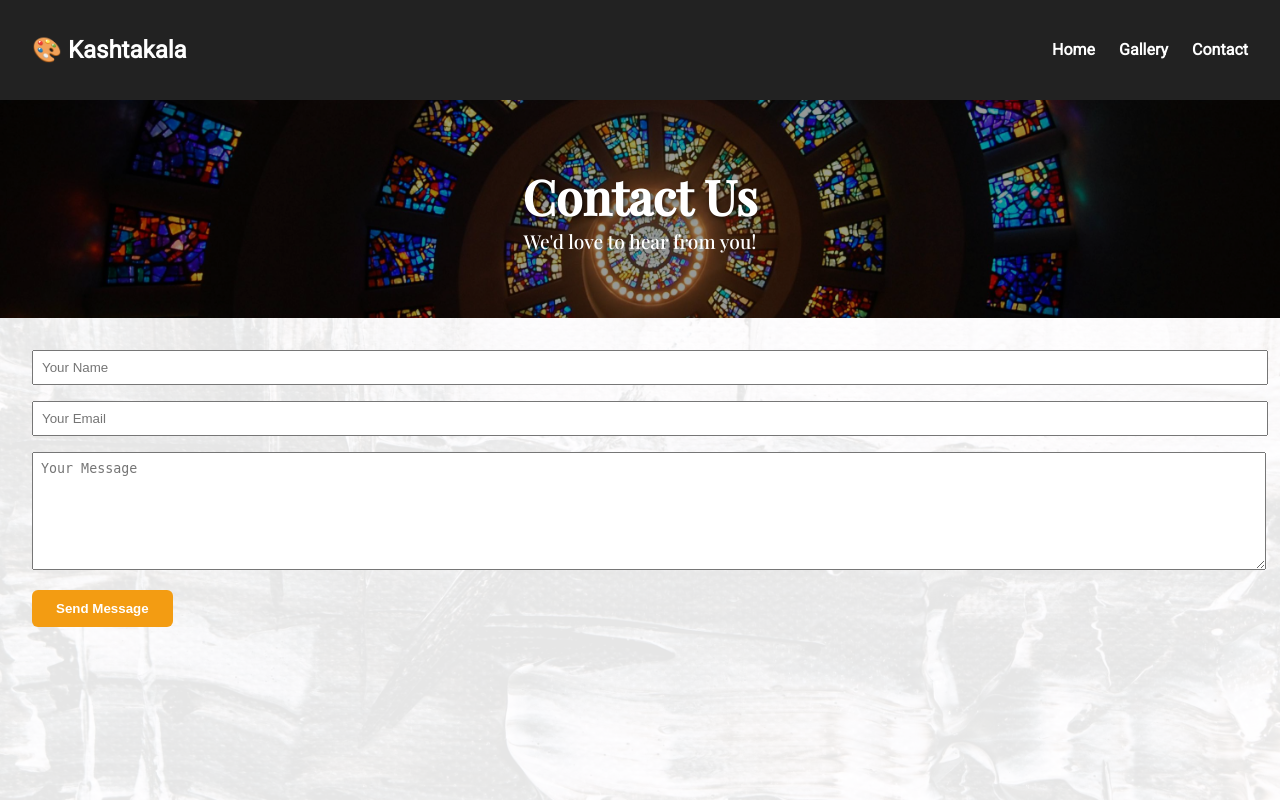
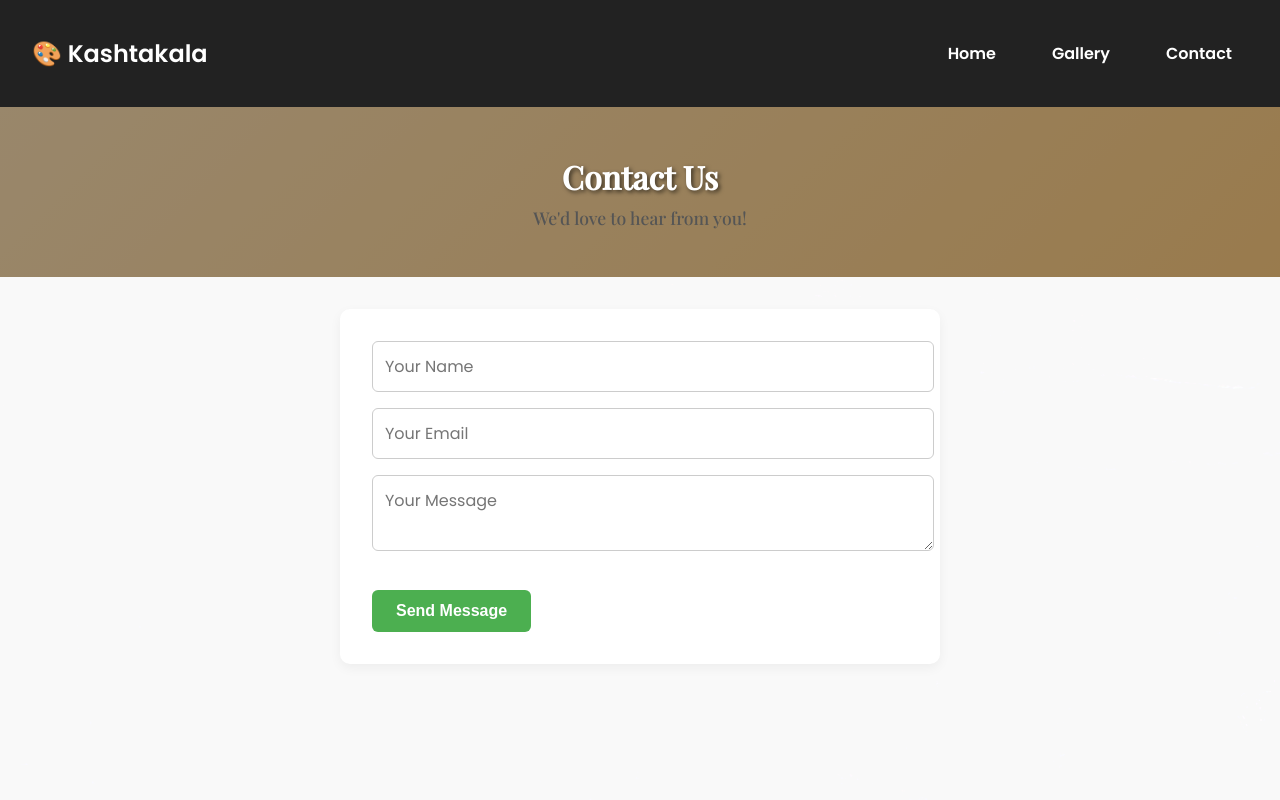
Before and after one commit to Shivam0770/E-commerce, a PHP site: page /contact.php in a window 1280 px wide. Run offline with PHP 8.4, Linux system fonts and the light colour scheme.

Commit message:
Some cool changes done

```diff
--- a/contact.php
+++ b/contact.php
@@ -3,6 +3,106 @@
 <head>
   <title>Contact - Kashtakala</title>
   <link rel="stylesheet" href="style.css" />
+  <!-- Import Google Font -->
+  <link href="https://fonts.googleapis.com/css2?family=Poppins:wght@400;600&display=swap" rel="stylesheet">
+  <style>
+    body {
+      margin: 0;
+      font-family: 'Poppins', sans-serif;
+      background-color: #f9f9f9;
+      color: #333;
+    }
+
+    .navbar {
+      display: flex;
+      justify-content: space-between;
+      align-items: center;
+      background-color: #222;
+      padding: 1rem 2rem;
+    }
+
+    .navbar h1 {
+      color: #fff;
+      font-size: 1.5rem;
+    }
+
+    .navbar ul {
+      list-style: none;
+      display: flex;
+      gap: 1.5rem;
+      margin: 0;
+      padding: 0;
+    }
+
+    .navbar ul li a {
+      color: #fff;
+      text-decoration: none;
+      font-weight: 600;
+      padding: 0.5rem 1rem;
+      transition: background 0.3s, color 0.3s;
+      border-radius: 5px;
+    }
+
+    .navbar ul li a:hover {
+      background-color: #fff;
+      color: #222;
+    }
+
+    .banner {
+      text-align: center;
+      background: linear-gradient(135deg, #ffe0b2, #ffcc80);
+      padding: 3rem 1rem;
+    }
+
+    .banner h2 {
+      font-size: 2rem;
+      margin-bottom: 0.5rem;
+    }
+
+    .banner p {
+      font-size: 1.1rem;
+      color: #555;
+    }
+
+    main {
+      padding: 2rem;
+      max-width: 600px;
+      margin: auto;
+    }
+
+    form {
+      background-color: #fff;
+      padding: 2rem;
+      border-radius: 10px;
+      box-shadow: 0 4px 12px rgba(0, 0, 0, 0.05);
+    }
+
+    input, textarea {
+      width: 100%;
+      padding: 0.75rem;
+      margin-bottom: 1rem;
+      border: 1px solid #ccc;
+      border-radius: 6px;
+      font-family: 'Poppins', sans-serif;
+      font-size: 1rem;
+    }
+
+    button {
+      padding: 0.75rem 1.5rem;
+      background-color: #4CAF50;
+      color: white;
+      border: none;
+      border-radius: 6px;
+      font-size: 1rem;
+      font-weight: 600;
+      cursor: pointer;
+      transition: background-color 0.3s;
+    }
+
+    button:hover {
+      background-color: #43a047;
+    }
+  </style>
 </head>
 <body>
   <nav class="navbar">
@@ -13,15 +113,17 @@
       <li><a href="contact.php">Contact</a></li>
     </ul>
   </nav>
+
   <div class="banner">
     <h2>Contact Us</h2>
     <p>We'd love to hear from you!</p>
   </div>
-  <main style="padding: 2rem;">
+
+  <main>
     <form>
-      <input type="text" placeholder="Your Name" required style="padding: 0.5rem; width: 100%; margin-bottom: 1rem;"><br>
-      <input type="email" placeholder="Your Email" required style="padding: 0.5rem; width: 100%; margin-bottom: 1rem;"><br>
-      <textarea placeholder="Your Message" required style="padding: 0.5rem; width: 100%; height: 100px;"></textarea><br>
+      <input type="text" placeholder="Your Name" required>
+      <input type="email" placeholder="Your Email" required>
+      <textarea placeholder="Your Message" required></textarea>
       <button type="submit">Send Message</button>
     </form>
   </main>
--- a/product_detail.php
+++ b/product_detail.php
@@ -44,7 +44,7 @@
     <img src="uploads/<?php echo htmlspecialchars($product['pimg']); ?>" alt="<?php echo htmlspecialchars($product['pname']); ?>" />
     <div class="info">
       <h2><?php echo htmlspecialchars($product['pname']); ?></h2>
-      <p><strong>Price:</strong> $<?php echo htmlspecialchars($product['pprice']); ?></p>
+      <p><strong>Price:</strong> Rs.<?php echo htmlspecialchars($product['pprice']); ?></p>
       <p><?php echo htmlspecialchars($product['pdesc']); ?></p>
       <form action="cart.php" method="POST">
         <input type="hidden" name="pid" value="<?php echo $product['pid']; ?>">
```
Also changed, not shown: admin/index.php (deleted, +0 -56 lines), gallery.php (+103 -1 lines), index.php (+17 -4 lines).
